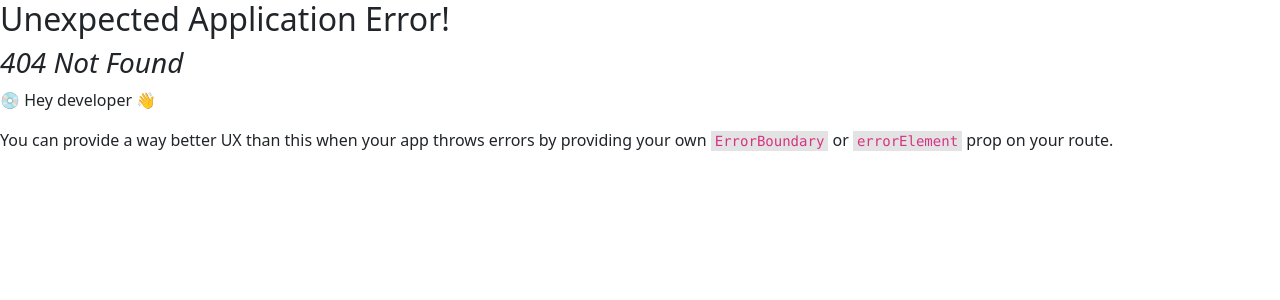
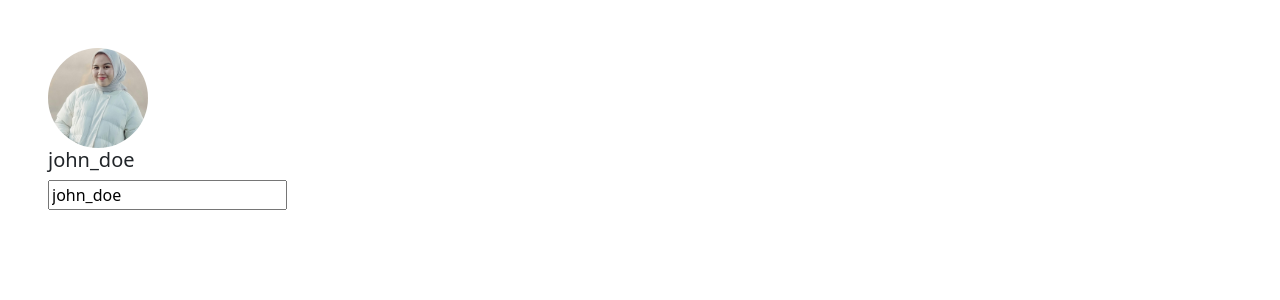
Before and after one commit to Syannithusan/React, a React (Vite) app in the folder Instagram/: page /profile in a window 1280 px wide. Before the commit this address had no page. Shown: the top 300 px of the page. Built offline with nearby package versions, Linux system fonts and the light colour scheme; data requests are answered from the project's data file.

Commit message:
23/08/2025

```diff
--- a/Instagram/package.json
+++ b/Instagram/package.json
@@ -10,6 +10,7 @@
     "preview": "vite preview"
   },
   "dependencies": {
+    "axios": "^1.11.0",
     "react": "^19.1.1",
     "react-dom": "^19.1.1",
     "react-router-dom": "^7.8.1"
--- /dev/null
+++ b/Instagram/src/Profile.jsx
@@ -0,0 +1,28 @@
+import React, { useEffect, useState } from 'react'
+import axios from 'axios'
+
+function Profile() {
+    const [profile,setProfile]=useState(null);
+    useEffect(()=>{
+        axios.get('http://localhost:3000/profile')
+        .then(data => setProfile(data.data))
+    })
+  return (
+    <div className='m-5'>{profile ? (
+        <div>
+            <img src={profile.profile_pic} className='profile rounded-circle' />
+            <h5>{profile.username}</h5>
+
+            <input type="text"
+                    value={profile.username}
+                    name="username"
+            />
+        </div>
+    ):(
+       <div>loading profile</div>
+    )}
+    </div>
+  )
+}
+
+export default Profile
--- a/Instagram/src/SideBar.jsx
+++ b/Instagram/src/SideBar.jsx
@@ -1,6 +1,7 @@
 import React from 'react'
-
+import { useNavigate } from 'react-router-dom'
 function SideBar() {
+  const navigate = useNavigate();
   return (
     <div className='m-3 position-fixed' >
     <div className='d-flex flex-column gap-3'>
@@ -12,7 +13,7 @@ function SideBar() {
       <div><i className="bi bi-chat-dots"></i>Messages</div>
       <div><i className="bi bi-heart"></i>Notification</div>
       <div><i className="bi bi-bag-plus"></i>Create</div>
-      <div><i className="bi bi-person-circle"></i>Profile</div>
+      <div onClick={()=>navigate('/profile')}><i className="bi bi-person-circle"></i>Profile</div>
     </div>
     <div className='position-fixed bottom-0 d-flex flex-column gap-3 mb-3'>
       <div><i className="bi bi-threads"></i>Threats</div>
--- a/Instagram/src/index.css
+++ b/Instagram/src/index.css
@@ -43,3 +43,7 @@ width: 100px;
   width: 39px;
 
 }
+.profile{
+  width: 100px;
+  height: 100px;
+}
--- a/Instagram/src/main.jsx
+++ b/Instagram/src/main.jsx
@@ -3,6 +3,7 @@ import './index.css'
 import App from './App.jsx'
 import {createBrowserRouter,RouterProvider} from 'react-router-dom'
 import ViewStory from './ViewStory.jsx'
+import Profile from './Profile.jsx'
 
 const router = createBrowserRouter(
   [
@@ -13,6 +14,10 @@ const router = createBrowserRouter(
     {
       path:'/story/:id/:tot',
       element:<ViewStory/>
+    },
+    {
+      path:'/profile',
+      element:<Profile/>
     }
   ]
 )
```
Also changed, not shown: 1 other file (tests, documents, lock files or other folders).
